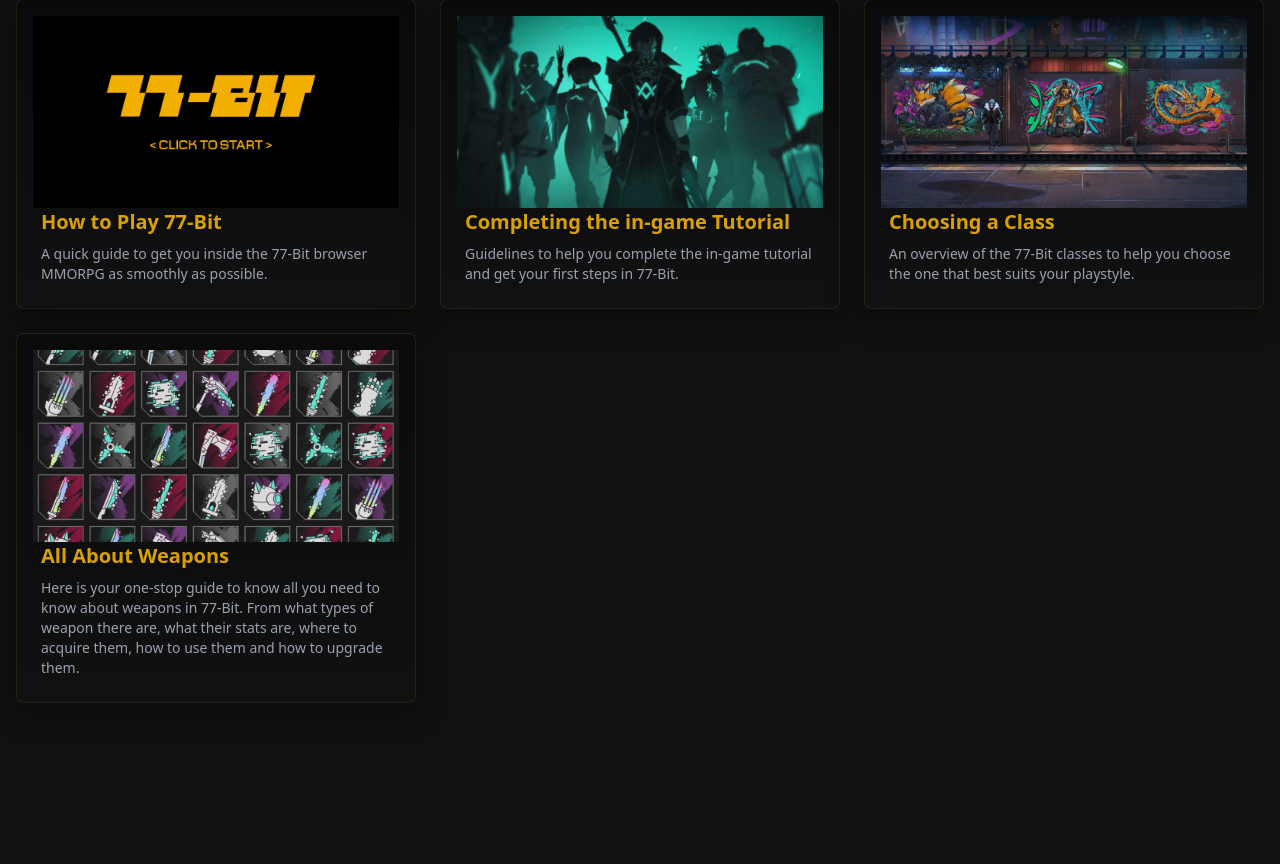
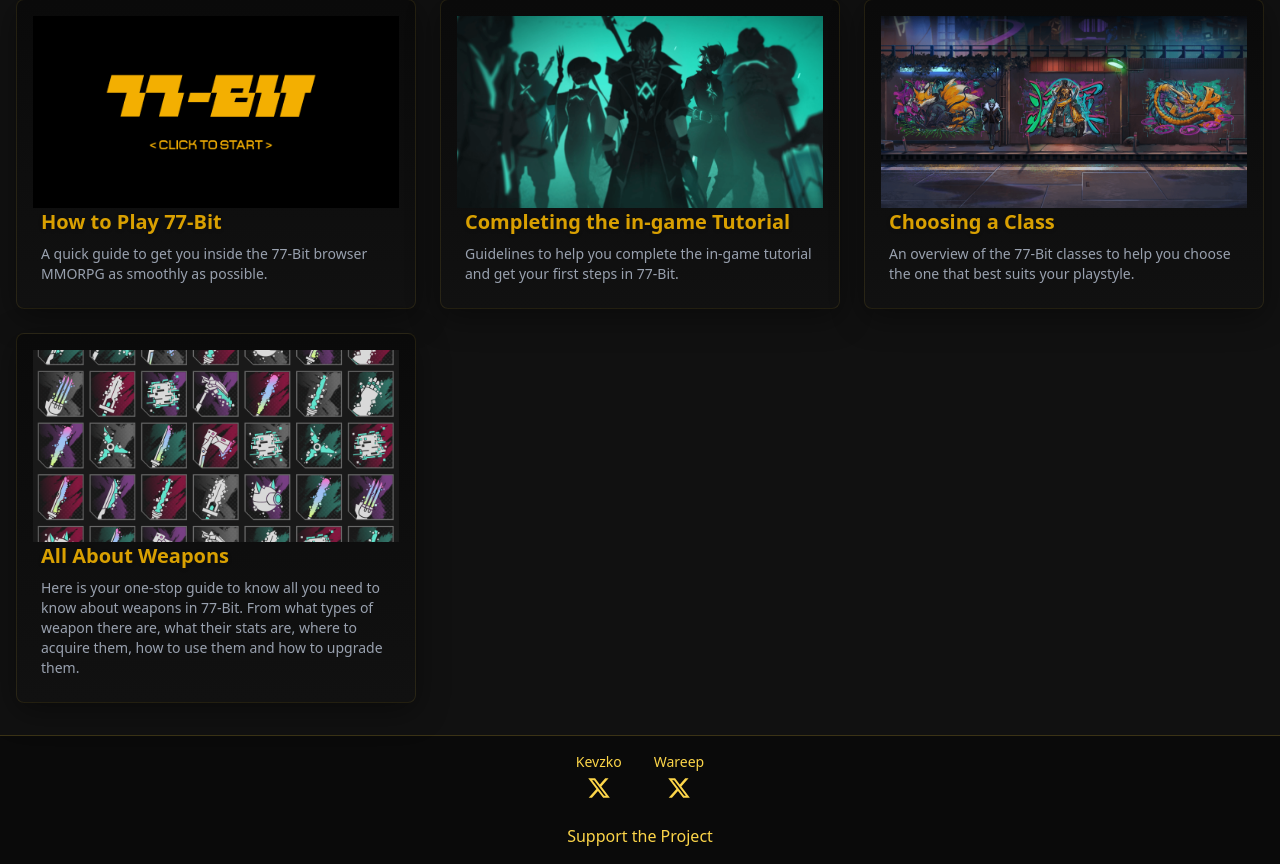
Before and after one commit to femaury/77bit-guides, a React (Vite) app: page / in a window 1280 px wide. Shown: the part 258-1122 px from the top of the page. Before the commit the page ends 993 px from the top, so only its background shows below. Built offline with nearby package versions, Linux system fonts and the light colour scheme.

Commit message:
Add footer

```diff
--- a/src/components/layout/Footer.tsx
+++ b/src/components/layout/Footer.tsx
@@ -1,21 +1,46 @@
 export function Footer() {
   return (
-    <footer className="bg-bg-secondary border-t border-border-primary py-6 mt-8">
-      <div className="container mx-auto px-4">
-        <div className="flex flex-col md:flex-row justify-between items-center">
-          <div className="mb-4 md:mb-0">
-            <span className="text-lg font-bold bg-clip-text text-transparent bg-gradient-to-r from-primary to-primary-hover">
-              77-bit Guides
-            </span>
-            <p className="text-sm text-gray-400 mt-1">
-              Unofficial player-created guides for 77-bit
-            </p>
+    <footer className="bg-black/40 border-t border-[#FCD549]/20">
+      <div className="max-w-7xl mx-auto px-4 sm:px-6 lg:px-8 py-4">
+        <div className="flex flex-col items-center justify-center space-y-6">
+          <div className="flex items-center space-x-8">
+            <div className="flex flex-col items-center">
+              <span className="text-sm text-[#FCD549] mb-1 font-redhat">Kevzko</span>
+              <a
+                href="https://x.com/kevzko_eth"
+                target="_blank"
+                rel="noopener noreferrer"
+                className="text-[#FCD549] hover:text-[#fce179] transition-colors duration-300"
+              >
+                <span className="sr-only">Kevzko Twitter</span>
+                <svg className="h-6 w-6" fill="currentColor" viewBox="0 0 24 24">
+                  <path d="M18.244 2.25h3.308l-7.227 8.26 8.502 11.24H16.17l-5.214-6.817L4.99 21.75H1.68l7.73-8.835L1.254 2.25H8.08l4.713 6.231zm-1.161 17.52h1.833L7.084 4.126H5.117z"></path>
+                </svg>
+              </a>
+            </div>
+            <div className="flex flex-col items-center">
+              <span className="text-sm text-[#FCD549] mb-1 font-redhat">Wareep</span>
+              <a
+                href="https://x.com/itswareep"
+                target="_blank"
+                rel="noopener noreferrer"
+                className="text-[#FCD549] hover:text-[#fce179] transition-colors duration-300"
+              >
+                <span className="sr-only">Wareep Twitter</span>
+                <svg className="h-6 w-6" fill="currentColor" viewBox="0 0 24 24">
+                  <path d="M18.244 2.25h3.308l-7.227 8.26 8.502 11.24H16.17l-5.214-6.817L4.99 21.75H1.68l7.73-8.835L1.254 2.25H8.08l4.713 6.231zm-1.161 17.52h1.833L7.084 4.126H5.117z"></path>
+                </svg>
+              </a>
+            </div>
           </div>
-
-          <div className="text-sm text-gray-400">
-            <p>This is a community project and is not affiliated with the official 77-bit game.</p>
-            <p className="mt-1">© {new Date().getFullYear()} 77-bit Guides. All rights reserved.</p>
-          </div>
+          <a
+            href="https://77-bit.wiki/support"
+            target="_blank"
+            rel="noopener noreferrer"
+            className="text-[#FCD549] hover:text-[#fce179] transition-colors duration-300 font-redhat"
+          >
+            Support the Project
+          </a>
         </div>
       </div>
     </footer>
--- a/src/components/layout/Layout.tsx
+++ b/src/components/layout/Layout.tsx
@@ -1,6 +1,6 @@
 import React from 'react';
 import { Navbar } from './Navbar';
-// import { Footer } from './Footer';
+import { Footer } from './Footer';
 
 interface LayoutProps {
   children: React.ReactNode;
@@ -13,7 +13,7 @@ export function Layout({ children }: LayoutProps) {
       <main className="flex-grow container mx-auto px-4 py-8">
         {children}
       </main>
-      {/* <Footer /> */}
+      <Footer />
     </div>
   );
 }
```
